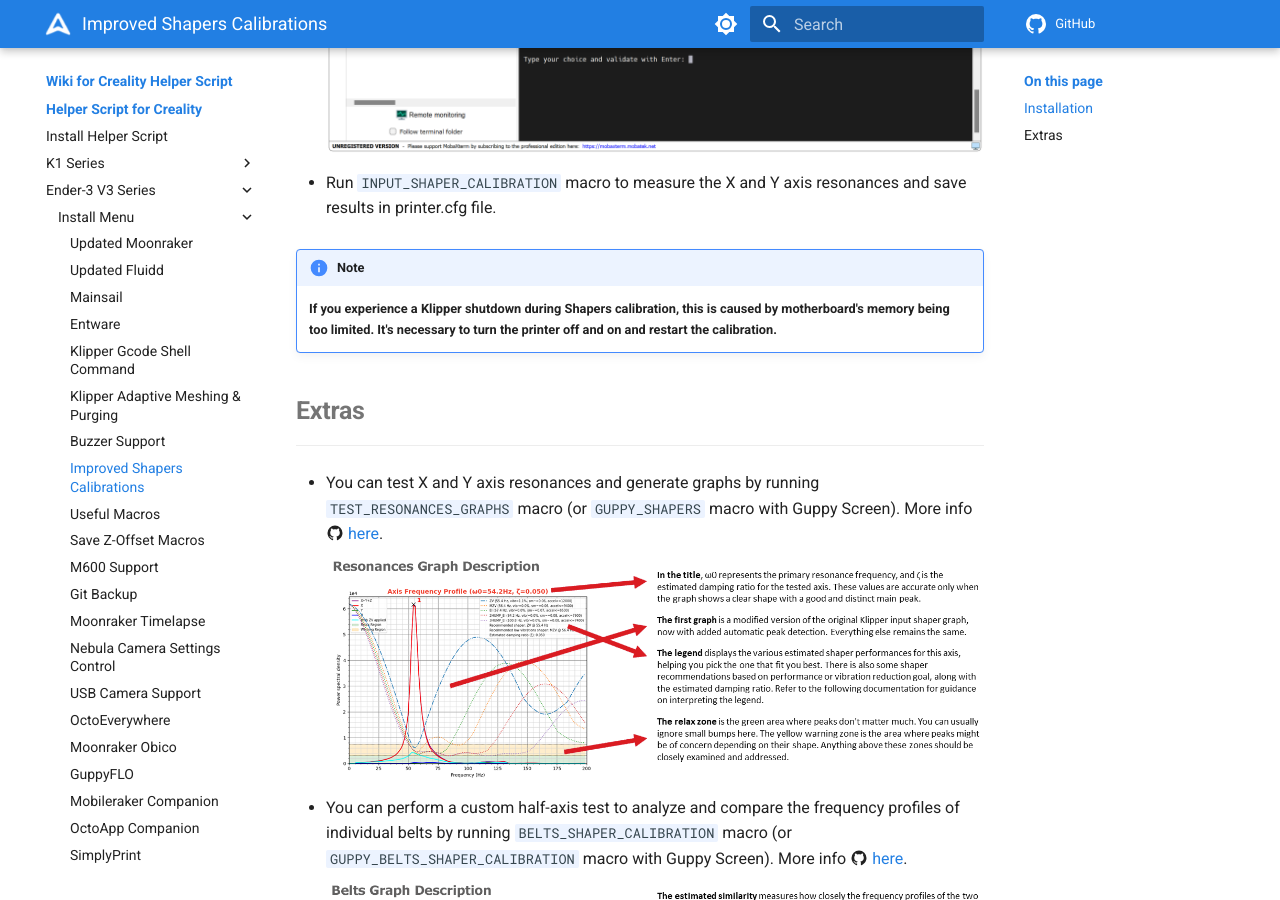
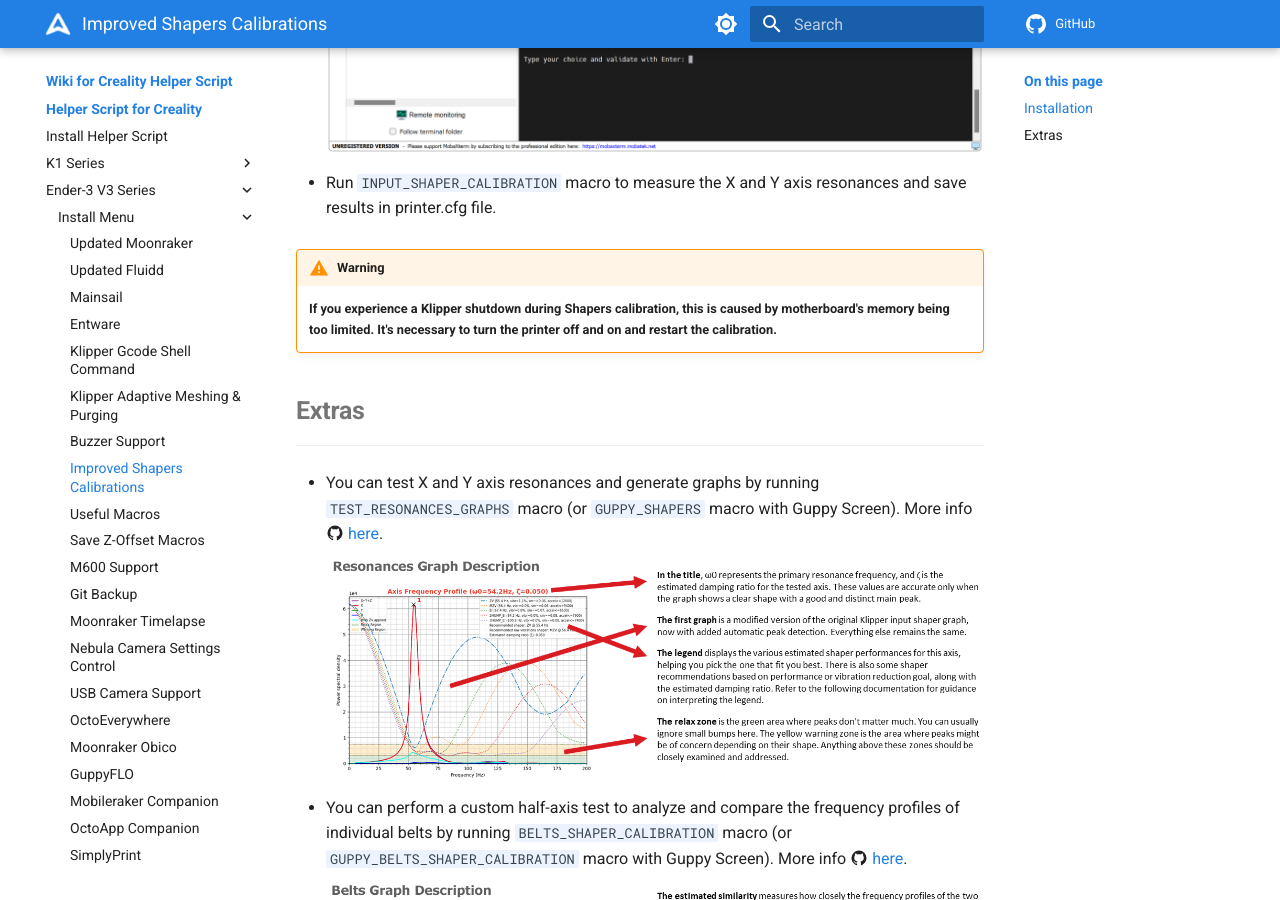
Before and after one commit to Guilouz/Creality-Helper-Script-Wiki, an MkDocs documentation site: the page built from docs/helper-script/improved-shapers-calibrations.md, in a window 1280 px wide and 900 px high, scrolled down 1211 px. Built offline with MkDocs 1.6.1 and Material for MkDocs 9.7.7, drawn with Linux system fonts in a browser that asks for light colours; comment, search, counter and statistics services are not loaded.

Commit message:
Update improved-shapers-calibrations.md

```diff
--- a/docs/helper-script/improved-shapers-calibrations.md
+++ b/docs/helper-script/improved-shapers-calibrations.md
@@ -25,7 +25,7 @@
 
 - Run `INPUT_SHAPER_CALIBRATION` macro to measure the X and Y axis resonances and save results in printer.cfg file.
 
-!!! Note
+!!! Warning
     **If you experience a Klipper shutdown during Shapers calibration, this is caused by motherboard's memory being too limited. It's necessary to turn the printer off and on and restart the calibration.**
 
 
```
